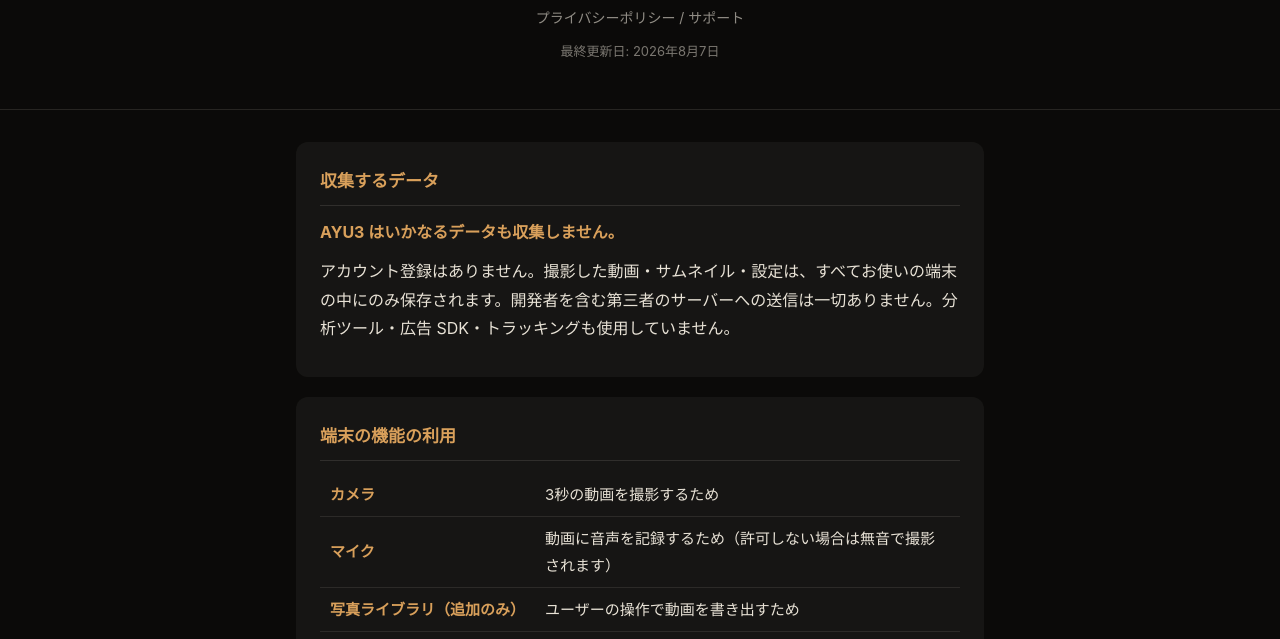
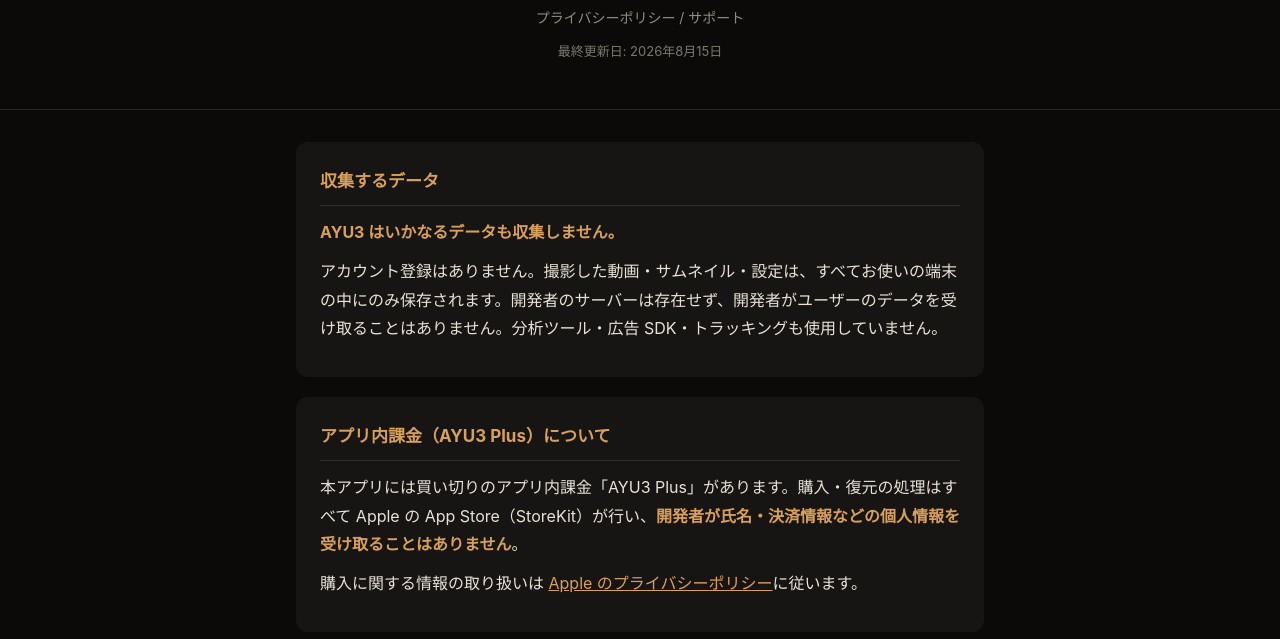
Before and after one commit to syys3537-ssm/ayu3-privacy, a plain HTML site: page index.html in a window 1280 px wide. Shown: the part 98-737 px from the top of the page. Drawn offline with Linux system fonts and the light colour scheme.

Commit message:
1.1.0: アプリ内課金（AYU3 Plus）の節を追加し、送信に関する文言を正確にする
- 「開発者を含む第三者のサーバーへの送信は一切ありません」→
  「開発者のサーバーは存在せず、開発者がユーザーのデータを受け取ることはありません」
  （購入時は Apple の App Store と通信するため、事実に合わせる）
- 買い切り IAP「AYU3 Plus」の節を追加（処理は Apple が行い、
  開発者は個人情報を受け取らない。Apple のプライバシーポリシーへのリンク）

Co-Authored-By: Claude Fable 5 <noreply@anthropic.com>

```diff
--- a/index.html
+++ b/index.html
@@ -59,13 +59,18 @@
   <header>
     <h1>AYU3<span class="dot"></span></h1>
     <p>プライバシーポリシー / サポート</p>
-    <p class="updated">最終更新日: 2026年8月7日</p>
+    <p class="updated">最終更新日: 2026年8月15日</p>
   </header>
   <main>
     <section>
       <h2>収集するデータ</h2>
       <p><strong>AYU3 はいかなるデータも収集しません。</strong></p>
-      <p>アカウント登録はありません。撮影した動画・サムネイル・設定は、すべてお使いの端末の中にのみ保存されます。開発者を含む第三者のサーバーへの送信は一切ありません。分析ツール・広告 SDK・トラッキングも使用していません。</p>
+      <p>アカウント登録はありません。撮影した動画・サムネイル・設定は、すべてお使いの端末の中にのみ保存されます。開発者のサーバーは存在せず、開発者がユーザーのデータを受け取ることはありません。分析ツール・広告 SDK・トラッキングも使用していません。</p>
+    </section>
+    <section>
+      <h2>アプリ内課金（AYU3 Plus）について</h2>
+      <p>本アプリには買い切りのアプリ内課金「AYU3 Plus」があります。購入・復元の処理はすべて Apple の App Store（StoreKit）が行い、<strong>開発者が氏名・決済情報などの個人情報を受け取ることはありません</strong>。</p>
+      <p>購入に関する情報の取り扱いは <a href="https://www.apple.com/legal/privacy/" target="_blank" rel="noopener">Apple のプライバシーポリシー</a>に従います。</p>
     </section>
     <section>
       <h2>端末の機能の利用</h2>
```
